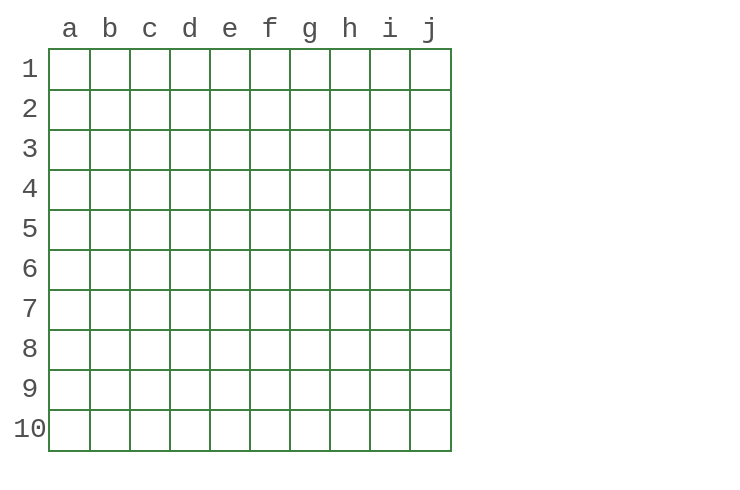
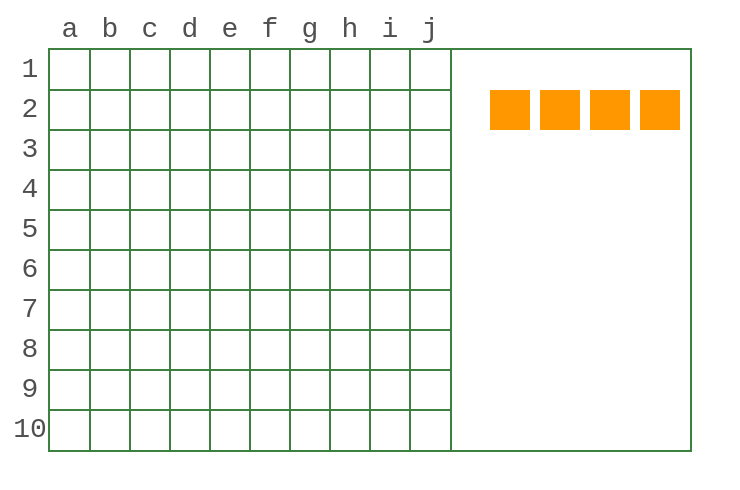
Before and after one commit to ArsenUtepbergenov/battleship, a website built with Vite: page index.html in a window 1280 px wide. Shown: the whole page, without its empty margins (0-740 px from the left). Built offline with nearby package versions, Linux system fonts and the light colour scheme.

Commit message:
update: dev/added minor updates

```diff
--- a/package.json
+++ b/package.json
@@ -8,8 +8,8 @@
     "preview": "vite preview"
   },
   "devDependencies": {
-    "typescript": "^4.5.4",
-    "vite": "^2.9.9",
-    "prettier": "^2.6.2"
+    "typescript": "^4.8.4",
+    "vite": "^3.2.0",
+    "prettier": "^2.7.1"
   }
 }
--- a/src/entities/Canvas.ts
+++ b/src/entities/Canvas.ts
@@ -11,15 +11,16 @@ export default class Canvas {
     this.context = this.instance.getContext('2d')!
   }
 
-  public init({ parent, width, height }: CanvasConfig): void {
+  public init({ parentElement, id, width, height }: CanvasConfig): void {
     try {
-      const field = document.getElementById(parent)
+      const parent = document.getElementById(parentElement)
 
-      if (field) {
-        field.appendChild(this.instance)
+      if (parent) {
+        id && this.instance.setAttribute('id', `${parentElement}-${id}`)
+        parent.appendChild(this.instance)
         this.setSize(width, height)
       } else {
-        throw new Error(`Can't find the '${parent}' element`)
+        throw new Error(`Can't find the '${parentElement}' element`)
       }
     } catch (error) {
       console.error(error)
--- /dev/null
+++ b/src/entities/Ship.ts
@@ -0,0 +1,31 @@
+import { Config, Ships } from '@/models'
+
+export function createShip(ctx: CanvasRenderingContext2D, type: Ships): Ship {
+  switch (type) {
+    case Ships.TorpedoBoat:
+      return new Ship(ctx, 1)
+    default:
+      return new Ship(ctx, 1)
+  }
+}
+
+export class Ship {
+  private c: CanvasRenderingContext2D
+  private size: number = 1
+  private w: number
+  private h: number = Config.shipSize
+
+  constructor(ctx: CanvasRenderingContext2D, deckSize: number = 1) {
+    this.c = ctx
+    this.size = deckSize
+    this.w = Config.shipSize * this.size
+  }
+
+  public draw(x: number, y: number): void {
+    const c = this.c
+    if (!c) return
+
+    c.fillStyle = Config.shipColor
+    c.fillRect(x, y, this.w, this.h)
+  }
+}
--- a/src/instances/Battleship.ts
+++ b/src/instances/Battleship.ts
@@ -1,48 +1,90 @@
 import Canvas from '@/entities/Canvas'
-import { Config } from '@/models'
+import { createShip, Ship } from '@/entities/Ship'
+import { Ships, Config } from '@/models'
 
 export default class Battleship {
-  private canvas: Canvas
+  private staticField: Canvas
+  private field: Canvas
+  private sCtx: CanvasRenderingContext2D | null = null
+  private ctx: CanvasRenderingContext2D | null = null
+  private settingsShips = [{ number: 4, type: Ships.TorpedoBoat }]
+  private ships: Ship[] = []
 
   constructor() {
-    this.canvas = new Canvas()
-    this.canvas.init({
-      parent: 'field',
+    this.staticField = new Canvas()
+    this.staticField.init({
+      parentElement: 'field',
+      id: 'grid',
       width: Config.size,
       height: Config.size,
     })
+
+    this.field = new Canvas()
+    this.field.init({
+      parentElement: 'field',
+      id: 'game',
+      width: Config.size + Config.shipsSpotSize,
+      height: Config.size,
+    })
+
+    this.sCtx = this.staticField.ctx
+    this.ctx = this.field.ctx
   }
 
-  public draw(): void {
-    if (!this.canvas.ctx) return
+  public run(): void {
+    if (!this.sCtx || !this.ctx) return
 
     this.drawGrid()
+    this.createShips()
+    this.drawShips()
+  }
+
+  private createShips(): void {
+    const c = this.ctx
+    if (!c) return
+
+    for (const ship of this.settingsShips) {
+      for (let s = 1; s <= ship.number; s++) {
+        const tempS = createShip(c, ship.type)
+        this.ships.push(tempS)
+      }
+    }
+  }
+
+  private drawShips(): void {
+    const h = 40
+    const step = 50
+    let i = 0
+
+    for (const s of this.ships) {
+      s.draw(Config.size + 40 + step * i, h)
+      i++
+    }
   }
 
   private drawGrid(): void {
-    if (!this.canvas.ctx) return
+    const c = this.sCtx
+    if (!c) return
 
-    const ctx = this.canvas.ctx
-
-    ctx.lineWidth = 2
-    ctx.strokeStyle = Config.gridColor
+    c.lineWidth = 2
+    c.strokeStyle = Config.gridColor
 
     for (let x = 1; x < Config.cells; x++) {
-      ctx.beginPath()
-      ctx.moveTo(x * Config.cellSize, 0)
-      ctx.lineTo(x * Config.cellSize, Config.cellSize * Config.cells)
-      ctx.stroke()
+      c.beginPath()
+      c.moveTo(x * Config.cellSize, 0)
+      c.lineTo(x * Config.cellSize, Config.cellSize * Config.cells)
+      c.stroke()
     }
 
     for (let y = 1; y < Config.cells; y++) {
-      ctx.beginPath()
-      ctx.moveTo(0, y * Config.cellSize)
-      ctx.lineTo(Config.cellSize * Config.cells, y * Config.cellSize)
-      ctx.stroke()
+      c.beginPath()
+      c.moveTo(0, y * Config.cellSize)
+      c.lineTo(Config.cellSize * Config.cells, y * Config.cellSize)
+      c.stroke()
     }
   }
 
   private get rect(): DOMRect {
-    return this.canvas.domRect
+    return this.staticField.domRect
   }
 }
--- a/src/main.ts
+++ b/src/main.ts
@@ -5,7 +5,7 @@ import './styles/base.css'
 function main() {
   const game = new Battleship()
 
-  game.draw()
+  game.run()
 }
 
 main()
--- a/src/models/index.ts
+++ b/src/models/index.ts
@@ -1,5 +1,6 @@
 export type CanvasConfig = {
-  parent: string
+  parentElement: string
+  id?: string
   width: number
   height: number
 }
@@ -9,4 +10,11 @@ export abstract class Config {
   static cells = 10
   static cellSize = Math.floor(Config.size / Config.cells)
   static gridColor = '#3c813f'
+  static shipColor = '#ff9800'
+  static shipSize = Config.cellSize
+  static shipsSpotSize = Config.shipSize * 6
 }
+
+export enum Ships {
+  TorpedoBoat = 1,
+}
--- a/src/styles/base.css
+++ b/src/styles/base.css
@@ -39,3 +39,9 @@ canvas {
   line-height: 40px;
   text-align: center;
 }
+
+#field-game {
+  position: absolute;
+  left: 50px;
+  top: 50px;
+}
```
Also changed, not shown: 1 other file.
